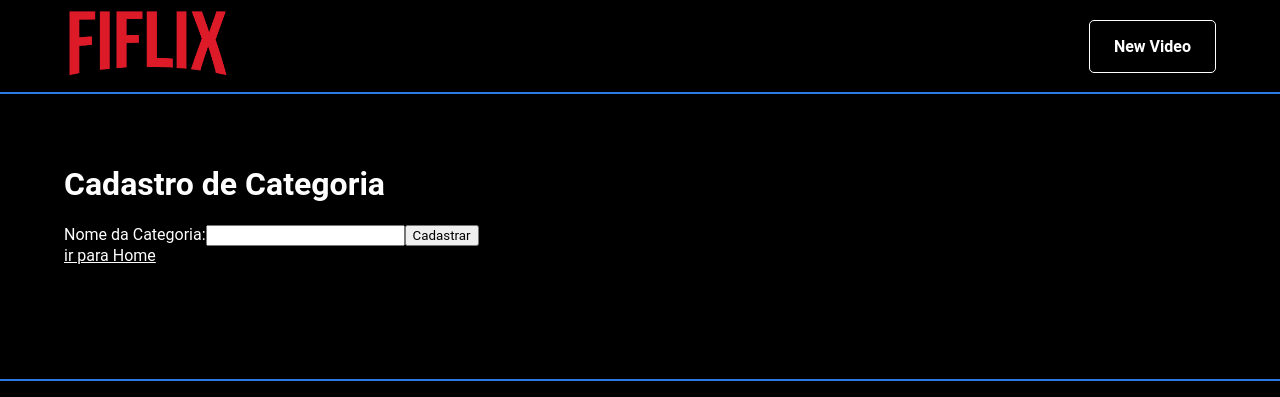
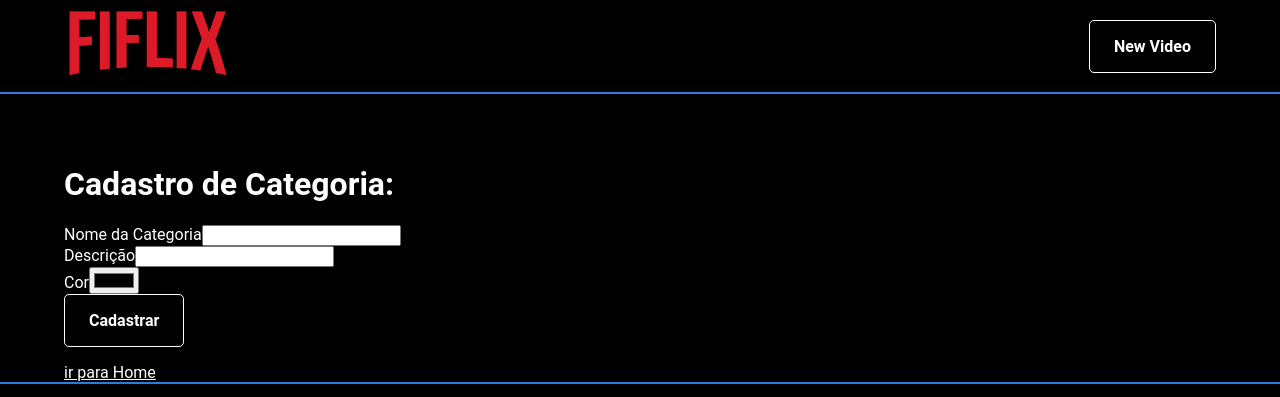
Before and after one commit to Cancellier27/React-Immersion, a React (Create React App) app: page /cadastro/categoria in a window 1280 px wide. Shown: the top 397 px of the page. Built offline with nearby package versions, Linux system fonts and the light colour scheme.

Commit message:
Creating form

```diff
--- /dev/null
+++ b/src/components/FormFields/index.jsx
@@ -0,0 +1,41 @@
+/* eslint-disable linebreak-style */
+import React from 'react';
+import PropTypes from 'prop-types';
+
+function FormField({
+  label, type, name, value, onChange,
+}) {
+  const fieldId = `id_${name}`;
+
+  return (
+    <div>
+      <label
+        htmlFor={fieldId}
+      >
+        {label}
+        <input
+          type={type}
+          name={name}
+          value={value}
+          onChange={onChange}
+        />
+      </label>
+    </div>
+  );
+}
+
+FormField.defaultProps = {
+  type: 'text',
+  value: '',
+  onChange: () => {},
+};
+
+FormField.propTypes = {
+  label: PropTypes.string.isRequired,
+  type: PropTypes.string,
+  name: PropTypes.string.isRequired,
+  value: PropTypes.string,
+  onChange: PropTypes.func,
+};
+
+export default FormField;
--- a/src/pages/cadastro/Categoria/index.jsx
+++ b/src/pages/cadastro/Categoria/index.jsx
@@ -1,30 +1,94 @@
-import React from 'react'
-import PageDefault from '../../../components/pageDefault'
-import { Link }  from 'react-router-dom'
+/* eslint-disable linebreak-style */
+import React, { useState } from 'react';
+import { Link } from 'react-router-dom';
+import PageDefault from '../../../components/pageDefault';
+import FormField from '../../../components/FormFields';
+import Button from '../../../components/Menu/Button';
 
 function CadastroCategoria() {
+  const valoresIniciais = {
+    nome: '',
+    descricao: '',
+    cor: '',
+  };
+
+  const [categorias, setCategorias] = useState([]);
+  const [values, setValues] = useState(valoresIniciais);
+
+  function setValue(chave, valor) {
+    setValues({
+      ...values,
+      [chave]: valor,
+    });
+  }
+
+  function handleChange(infosDoEvento) {
+    setValue(
+      infosDoEvento.target.getAttribute('name'),
+      infosDoEvento.target.value,
+    );
+  }
+
   return (
     <PageDefault>
-      <h1>Cadastro de Categoria</h1>
+      <h1>
+        Cadastro de Categoria:
+        { ` ${values.nome}` }
+      </h1>
 
-      <form>
+      <form onSubmit={function handleSubmit(infosDoEvento) {
+        infosDoEvento.preventDefault();
+        setCategorias([
+          ...categorias,
+          values,
+        ]);
 
-        <label>
-        Nome da Categoria:
-        <input type="text" />
-        </label>
+        setValues(valoresIniciais);
+      }}
+      >
 
-        <button>
+        <FormField
+          label="Nome da Categoria"
+          name="nome"
+          value={values.nome}
+          onChange={handleChange}
+        />
+
+        <FormField
+          label="Descrição"
+          type="????"
+          name="descricao"
+          value={values.descricao}
+          onChange={handleChange}
+        />
+
+        <FormField
+          label="Cor"
+          type="color"
+          name="cor"
+          value={values.cor}
+          onChange={handleChange}
+        />
+
+        <Button>
           Cadastrar
-        </button>
+        </Button>
 
       </form>
 
-      <Link to="/" >
-      ir para Home
+      <ul>
+        {categorias.map((categoria, indice) => (
+          <li key={`${categoria}${indice}`}>
+            {categoria.nome}
+          </li>
+        ))}
+      </ul>
+
+      <Link to="/">
+        ir para Home
       </Link>
     </PageDefault>
-  )
+  );
 }
 
-export default CadastroCategoria
+export default CadastroCategoria;
```
Also changed, not shown: package.json (+9 -0 lines), src/components/Menu/Button/index.jsx (+5 -5 lines), src/components/Menu/index.jsx (+11 -10 lines), src/components/pageDefault/index.jsx (+7 -6 lines), src/pages/cadastro/video/index.jsx (+8 -7 lines), .eslintrc.js (added), 1 other file (tests, documents, lock files or other folders).
